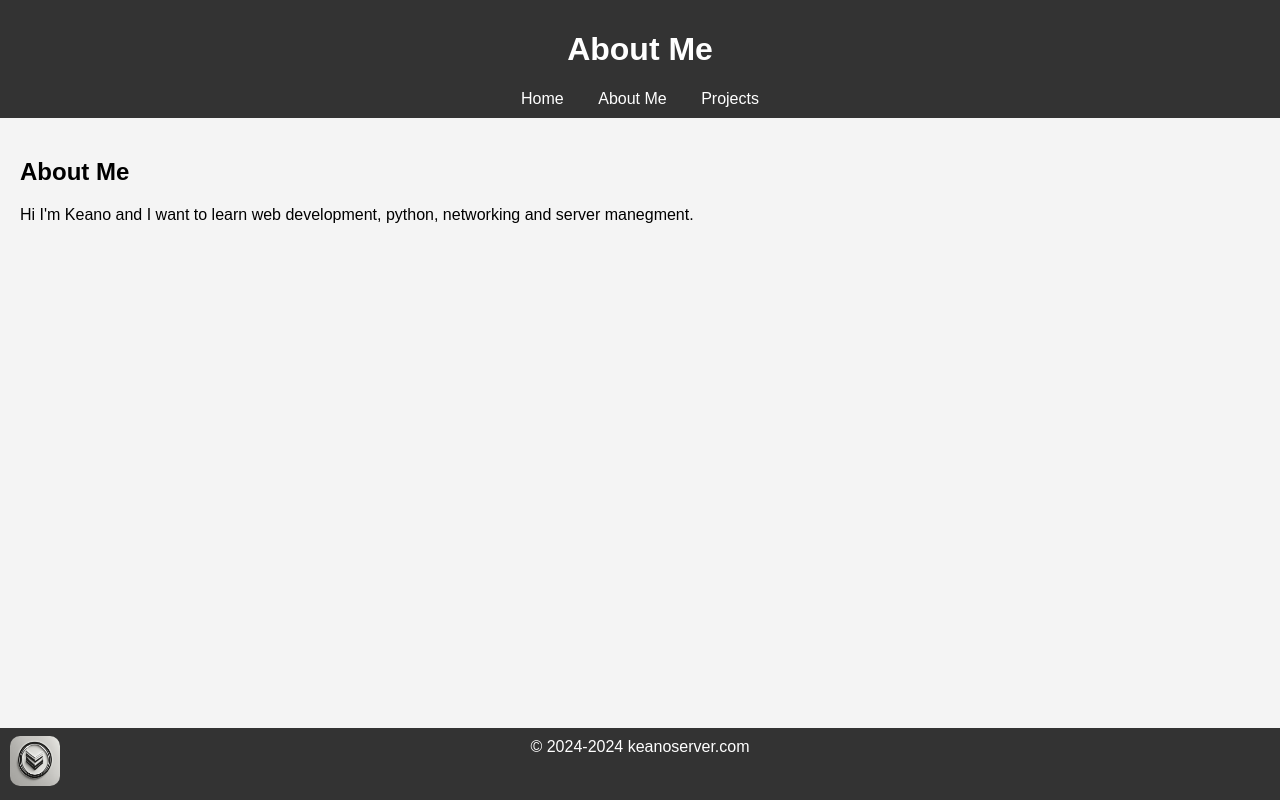
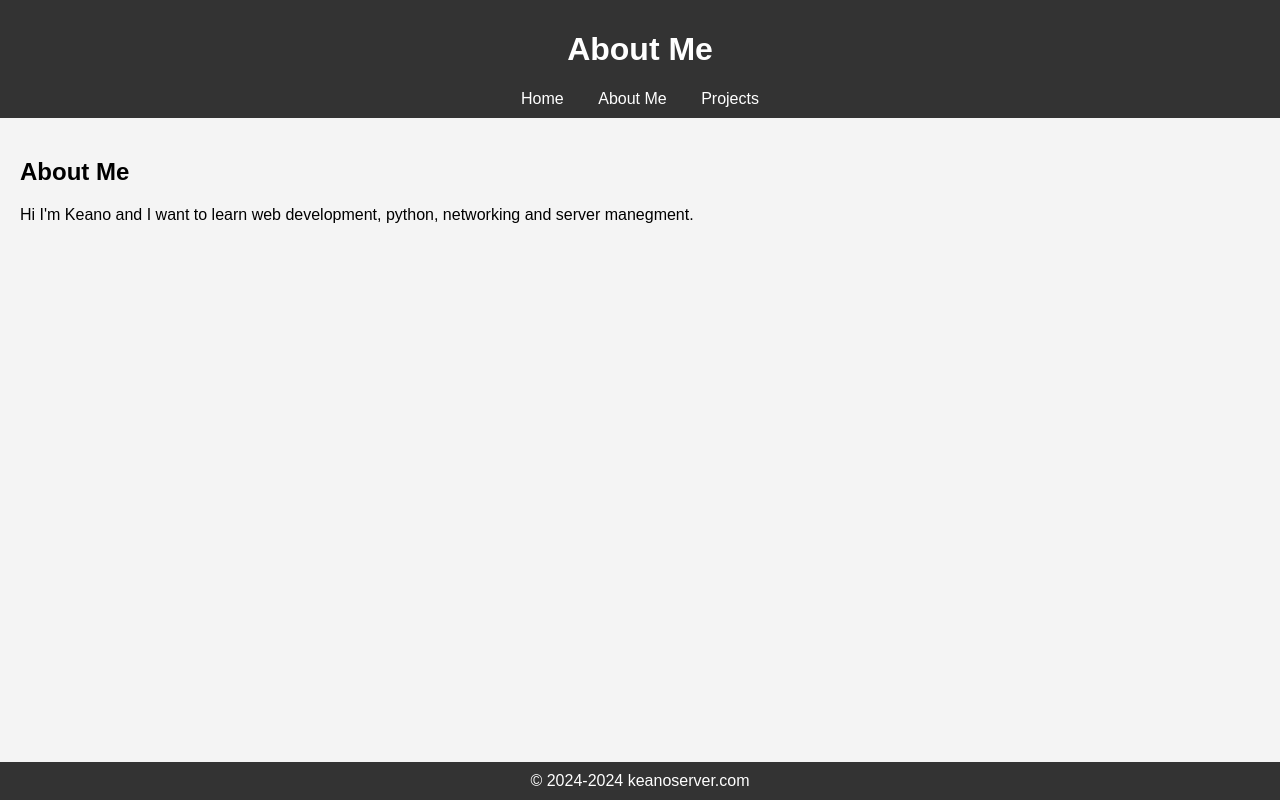
Before and after one commit to keanoserver/keano_website, a plain HTML site: page about.html in a window 1280 px wide. Drawn offline with Linux system fonts and the light colour scheme.

Commit message:
Update about.html

```diff
--- a/about.html
+++ b/about.html
@@ -22,11 +22,6 @@
     </div>
     <footer>
         <p>&copy; 2024-2024 keanoserver.com</p>
-        <div class="logo">
-            <a href="/images/logo.png" target="_blank" rel="noopener noreferree">
-                <img src="/images/logo.png" alt="The logo" class="logo-img">
-            </a>
-        </div>
     </footer>
 </body>
 </html>
```
